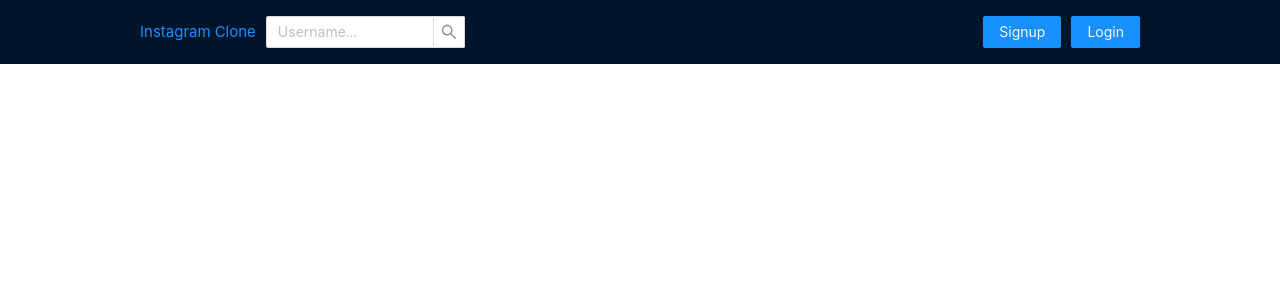
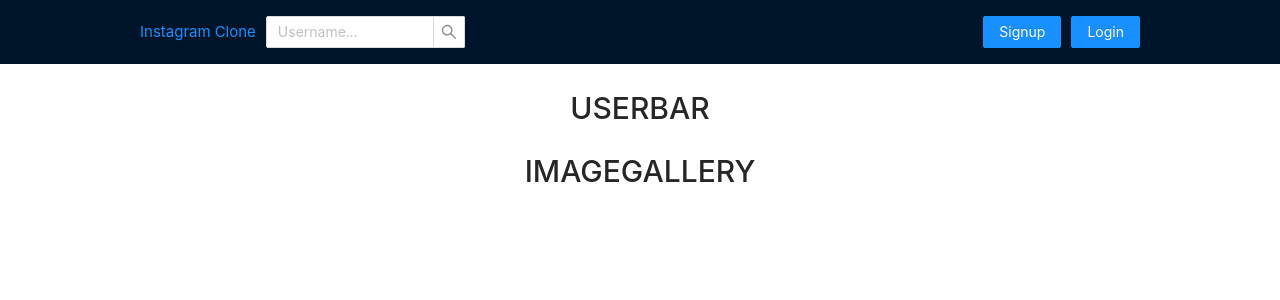
Before and after one commit to chrisATYF/InstagramClone, a Vue app: page /profile/1 in a window 1280 px wide. Shown: the top 300 px of the page. Built offline with nearby package versions, Linux system fonts and the light colour scheme.

Commit message:
Profile Created
Search bar functionality added as well

```diff
--- a/src/components/Nav.vue
+++ b/src/components/Nav.vue
@@ -1,13 +1,20 @@
 <script setup>
-import { RouterLink } from "vue-router"
+import { RouterLink, useRouter } from "vue-router"
 import Container from "./Container.vue"
 import AuthModal from "./AuthModal.vue"
 import { ref } from "vue";
 
+const router = useRouter();
+
 const searchUserName = ref("");
 const isAuthenticated = ref(false);
 
-const onSearch = () => {}
+const onSearch = () => {
+    if(searchUserName.value){
+        router.push(`/profile/${searchUserName.value}`);
+        searchUserName.value = "";
+    }
+}
 </script>
 
 <template>
--- /dev/null
+++ b/src/components/Profile.vue
@@ -0,0 +1,22 @@
+<script setup>
+import Container from "./Container.vue"
+
+</script>
+
+<template>
+    <Container>
+        <div class="profile-container">
+            <h1>USERBAR</h1>
+            <h1>IMAGEGALLERY</h1>
+        </div>
+    </Container>
+</template>
+
+<style scoped>
+.profile-container {
+    display: flex;
+    flex-direction: column;
+    align-items: center;
+    padding: 20px 0px;
+}
+</style>
--- a/src/router/index.js
+++ b/src/router/index.js
@@ -1,5 +1,6 @@
 import { createRouter, createWebHistory } from 'vue-router'
 import HomeView from '../views/HomeView.vue'
+import ProfileView from '../views/ProfileView.vue'
 
 const router = createRouter({
   history: createWebHistory(import.meta.env.BASE_URL),
@@ -8,6 +9,11 @@
       path: '/',
       name: 'home',
       component: HomeView
+    },
+    {
+      path: '/profile/:username',
+      name: 'profile',
+      component: ProfileView
     }
   ]
 })
--- /dev/null
+++ b/src/views/ProfileView.vue
@@ -0,0 +1,10 @@
+<script setup>
+import Profile from '../components/Profile.vue';
+
+</script>
+
+<template>
+  <main>
+    <Profile></Profile>
+  </main>
+</template>
```
